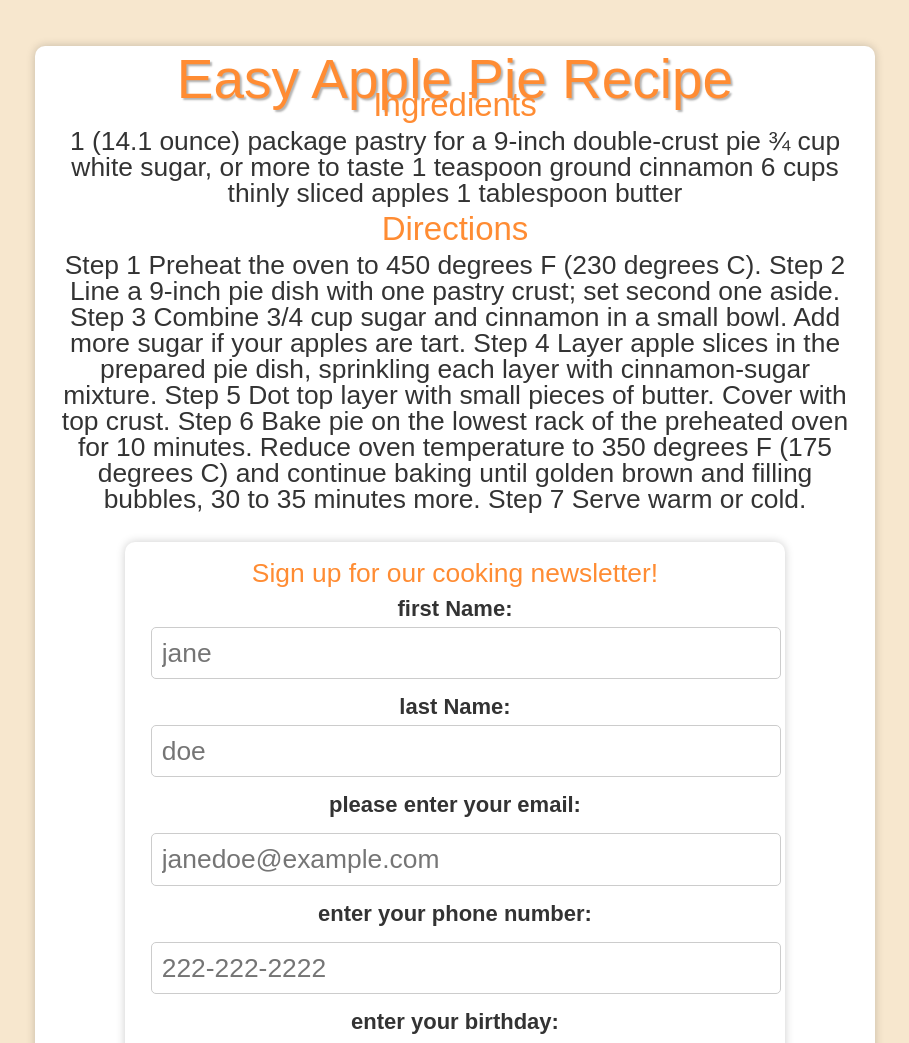
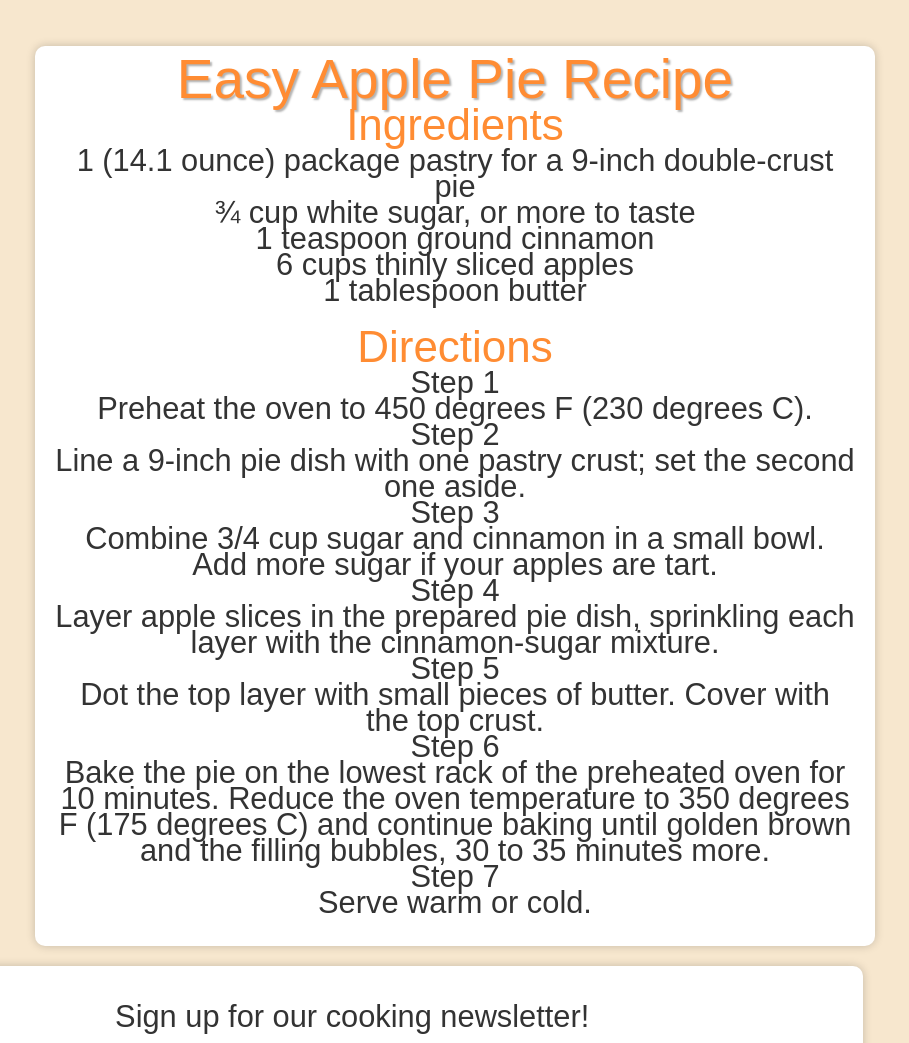
Before and after one commit to Althea-Barbato-ITMD-362/project-1, a plain HTML site: page index.html in a window 1280 px wide. Shown: the top 1043 px of the page, without its empty margins (185-1094 px from the left). Drawn offline with Linux system fonts and the light colour scheme.

Commit message:
changing coding errors

```diff
--- a/css/screen.css
+++ b/css/screen.css
@@ -209,7 +209,7 @@ label {
 
 
 /* Reset some default styles for consistency */
-body, h1, h2, h3, p, ul, li, label, input {
+body, h1, h2, p, ul, li {
   margin: 0;
   padding: 0;
 }
@@ -238,19 +238,17 @@ h1 {
   box-shadow: 0 0 10px rgba(0, 0, 0, 0.2);
   margin: 20px auto;
   max-width: 800px;
-  display: flex;
-  flex-direction: column;
-  align-items: center;
 }
 
 /* Recipe section styles */
 h2 {
-  font-size: 1.5em;
+  font-size: 2em;
   color: #ff8c33;
+  margin-top: 20px;
 }
 
-h3 {
-  font-size: 1.2em;
+p {
+  font-size: 1.4em;
   color: #333;
   padding: 10px 0;
 }
@@ -258,7 +256,7 @@ h3 {
 /* Form styles */
 form {
   background-color: #fff;
-  padding: 10px;
+  padding: 20px;
   border-radius: 10px;
   box-shadow: 0 0 10px rgba(0, 0, 0, 0.2);
   color: #333;
@@ -268,11 +266,6 @@ form {
 
 fieldset {
   border: none;
-}
-
-p {
-  font-size: 1.2em;
-  color: #ff8c33;
 }
 
 label {
@@ -313,10 +306,10 @@ input[type="submit"] {
     font-size: 2em;
   }
   h2 {
-    font-size: 1.4em;
+    font-size: 1.8em;
   }
-  h3 {
-    font-size: 1.1em;
+  p {
+    font-size: 1.2em;
   }
 
   form {
--- a/index.html
+++ b/index.html
@@ -11,53 +11,52 @@
 <main id="content">
   <h1>Easy Apple Pie Recipe</h1>
   <h2>Ingredients</h2>
-  <h3>
-    1 (14.1 ounce) package pastry for a 9-inch double-crust pie
-
-    ¾ cup white sugar, or more to taste
-
-    1 teaspoon ground cinnamon
-
-    6 cups thinly sliced apples
-
-    1 tablespoon butter</h3>
+  <p>
+    1 (14.1 ounce) package pastry for a 9-inch double-crust pie<br>
+    ¾ cup white sugar, or more to taste<br>
+    1 teaspoon ground cinnamon<br>
+    6 cups thinly sliced apples<br>
+    1 tablespoon butter
+  </p>
   <h2>Directions</h2>
-    <h3>
-      Step 1
-      Preheat the oven to 450 degrees F (230 degrees C).
-      Step 2
-      Line a 9-inch pie dish with one pastry crust; set second one aside.
-      Step 3
-      Combine 3/4 cup sugar and cinnamon in a small bowl. Add more sugar if your apples are tart.
-      Step 4
-      Layer apple slices in the prepared pie dish, sprinkling each layer with cinnamon-sugar mixture.
-      Step 5
-      Dot top layer with small pieces of butter. Cover with top crust.
-      Step 6
-      Bake pie on the lowest rack of the preheated oven for 10 minutes. Reduce oven temperature to 350 degrees F (175 degrees C) and continue baking until golden brown and filling bubbles, 30 to 35 minutes more.
-      Step 7
-      Serve warm or cold.</h3>
+  <p>
+    Step 1<br>
+    Preheat the oven to 450 degrees F (230 degrees C).<br>
+    Step 2<br>
+    Line a 9-inch pie dish with one pastry crust; set the second one aside.<br>
+    Step 3<br>
+    Combine 3/4 cup sugar and cinnamon in a small bowl. Add more sugar if your apples are tart.<br>
+    Step 4<br>
+    Layer apple slices in the prepared pie dish, sprinkling each layer with the cinnamon-sugar mixture.<br>
+    Step 5<br>
+    Dot the top layer with small pieces of butter. Cover with the top crust.<br>
+    Step 6<br>
+    Bake the pie on the lowest rack of the preheated oven for 10 minutes. Reduce the oven temperature to 350 degrees F (175 degrees C) and continue baking until golden brown and the filling bubbles, 30 to 35 minutes more.<br>
+    Step 7<br>
+    Serve warm or cold.
+  </p>
+</main>
 <form method="get" action="#null">
   <fieldset id="wrap">
     <p>Sign up for our cooking newsletter!</p>
     <div>
-        <label>first Name: <input type="text" name="FNtext_field" placeholder="jane" ></label>
-        <label>last Name: <input type="text" name="LNtext_field" placeholder="doe" ></label>
+      <label>First Name: <input type="text" name="FNtext_field" placeholder="Jane" ></label>
+      <label>Last Name: <input type="text" name="LNtext_field" placeholder="Doe" ></label>
     </div>
     <div>
-        <label for="user_email">please enter your email:</label>
+      <label for="user_email">Please enter your email:</label>
       <input type="email" id="user_email" placeholder="janedoe@example.com" >
     </div>
     <div>
-        <label for="user_phone">enter your phone number:</label>
+      <label for="user_phone">Enter your phone number:</label>
       <input type="tel" id="user_phone" name="phone" placeholder="222-222-2222">
     </div>
     <div>
-        <label for="user_BD">enter your birthday:</label>
+      <label for="user_BD">Enter your birthday:</label>
       <input type="date" id="user_BD" name="birthday" >
     </div>
     <div id="sub_button">
-      <input type="submit" value="submit form!">
+      <input type="submit" value="Submit Form">
     </div>
   </fieldset>
 </form>
```
Lines whose indentation alone changed are shown as unchanged.
